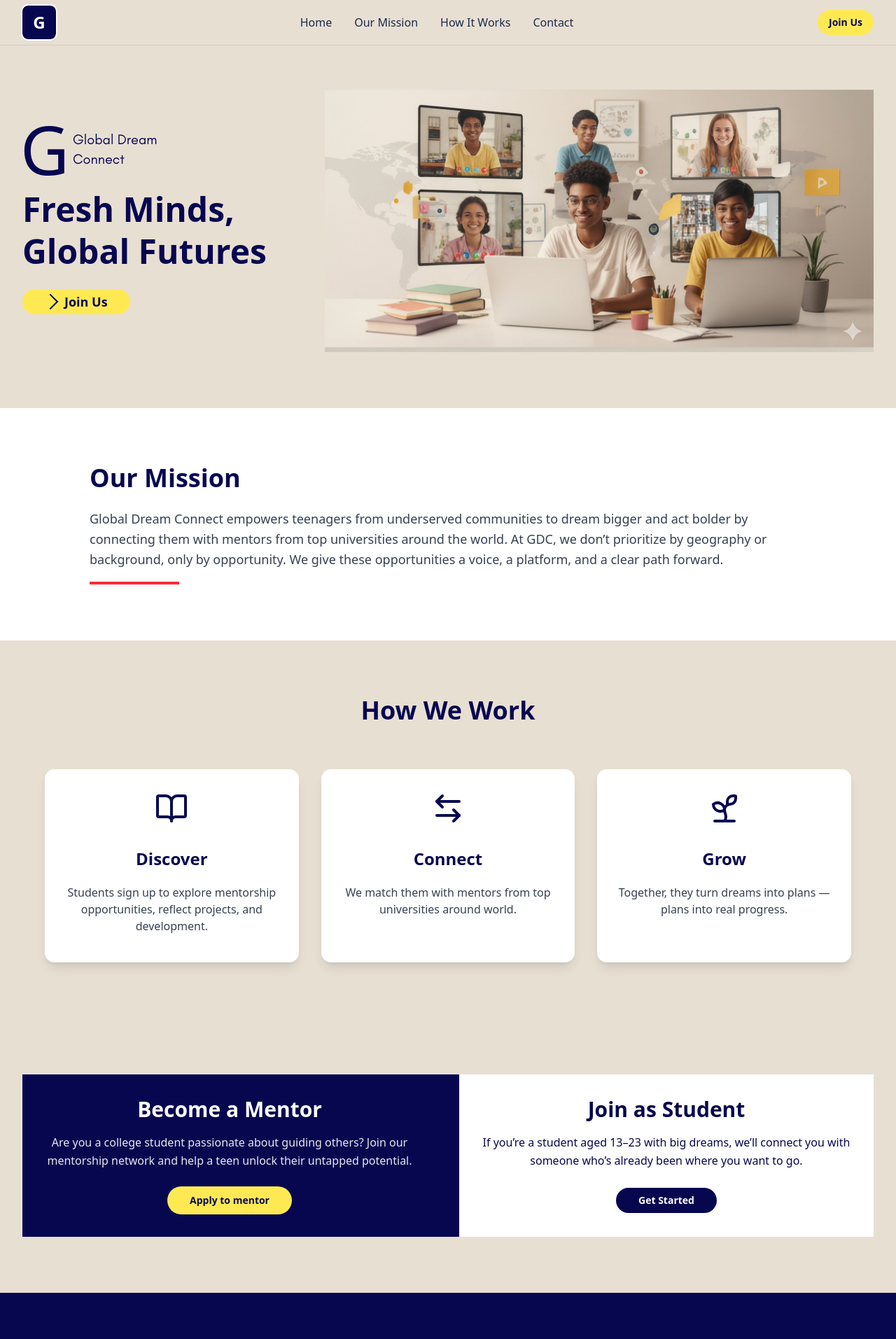
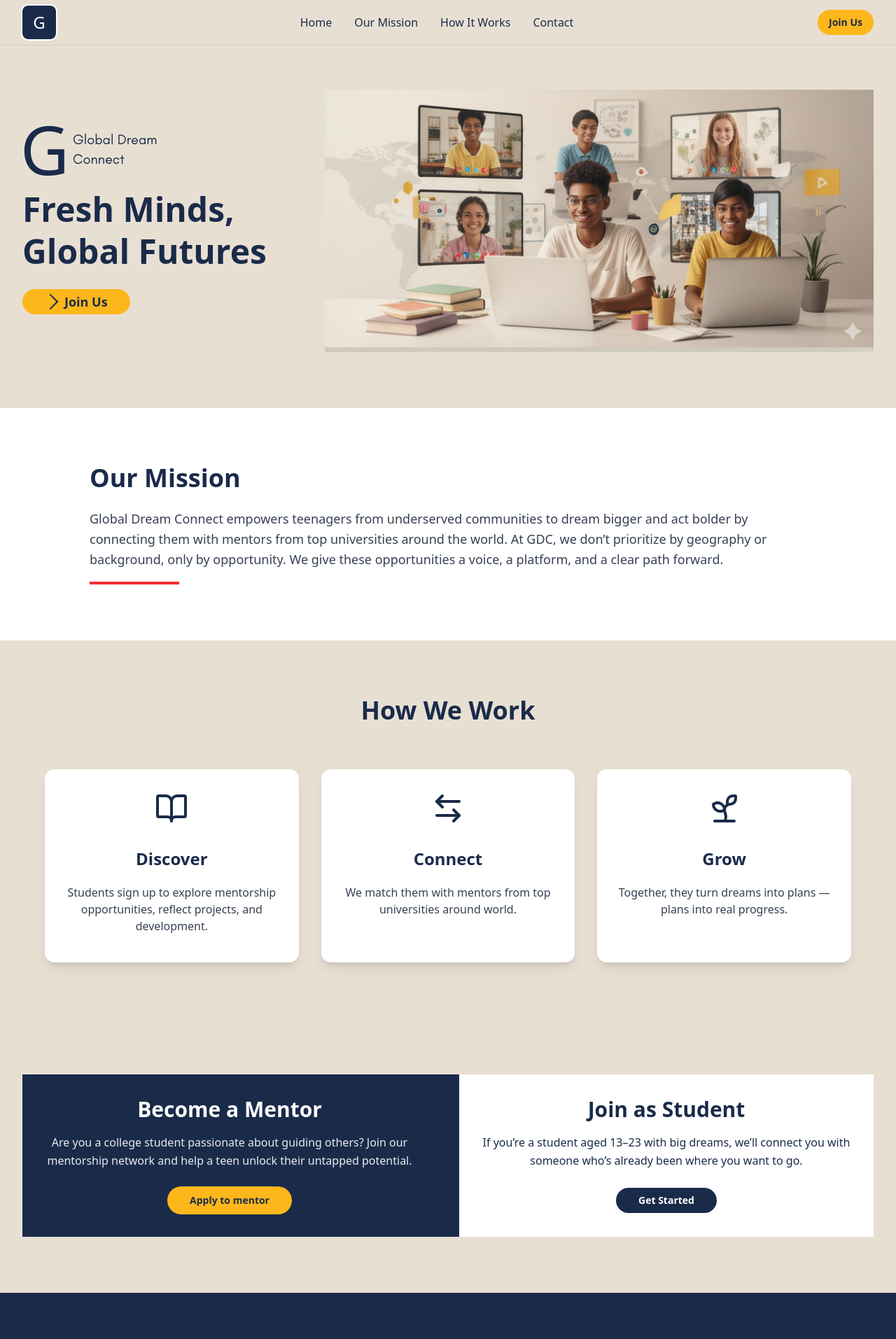
Before and after one commit to Global-Dream-Connect/Testing, a Next.js app: page / in a window 1280 px wide. Shown: the top 1913 px of the page at 70% size. Built offline with nearby package versions, Linux system fonts and the light colour scheme; a web font is replaced by a local one.

Commit message:
typography update

```diff
--- a/src/app/globals.css
+++ b/src/app/globals.css
@@ -86,8 +86,8 @@
   --sidebar-ring: oklch(0.708 0 0);
   --brand-purple: oklch(96.568% 0.01743 289.503);
   --brand-green: oklch(98.727% 0.01754 170.466);
-  --brand-yellow: oklch(92.596% 0.16494 100.846);
-  --brand-blue : oklch(21.088% 0.12437 268.954);
+  --brand-yellow: #fdb71a;
+  --brand-blue : #1a2b4a;
 
 }
 
--- a/src/app/layout.js
+++ b/src/app/layout.js
@@ -49,7 +49,7 @@ export default function RootLayout({ children }) {
   return (
     <html lang="en">
       <body
-        className={`${geistSans.variable} ${geistMono.variable} ${inter.variable} ${poppins.variable} ${grotesque.variable} ${myFont.variable} font-secondary antialiased relative w-full h-max scroll-smooth`}
+        className={` ${inter.variable} ${poppins.variable} ${myFont.variable} font-primary antialiased relative w-full h-max scroll-smooth`}
       >
         <Header1/>
         {children}
--- a/src/app/page.js
+++ b/src/app/page.js
@@ -1,8 +1,6 @@
-import { Reveal, SlideIn } from "@/components/motion/div-reveal";
 import RouteBtn from "@/components/routeBtn";
 import { Button } from "@/components/ui/button";
 import { Card, CardDescription, CardHeader, CardTitle } from "@/components/ui/card";
-import { cn } from "@/lib/utils";
 import { ArrowLeftRight, ArrowRightIcon, ArrowUpRight, BookOpen, FlagTriangleRight, Search, Sprout, Star, UserCheck2Icon, VideoIcon } from "lucide-react";
 import Image from "next/image";
 import Link from "next/link";
@@ -21,11 +19,11 @@ export default function Home() {
                   <span className="text-brand-blue text-7xl font-medium font-primary md:text-8xl">G</span>
                 </div>
                 <div>
-                  <h1 className="text-lg text-[#070750] md:text-xl font-logo">Global Dream</h1>
-                  <h1 className="text-lg text-[#070750] md:text-xl font-logo">Connect</h1>
+                  <h1 className="text-lg text-brand-blue md:text-xl font-logo">Global Dream</h1>
+                  <h1 className="text-lg text-brand-blue md:text-xl font-logo">Connect</h1>
                 </div>
               </div>
-              <h2 className="text-4xl sm:text-5xl font-semibold text-[#070750] mb-6 leading-tight">
+              <h2 className="text-4xl sm:text-5xl font-semibold text-brand-blue mb-6 leading-tight">
                 Fresh Minds,<br />
                 Global Futures
               </h2>
@@ -74,9 +72,9 @@ export default function Home() {
             <Card className="bg-white border-0 shadow-lg hover:shadow-xl transition-shadow">
               <CardHeader className="text-center pb-4">
                 <div className="w-16 h-16 mx-auto mb-4 flex items-center justify-center">
-                  <ArrowLeftRight className="w-12 h-12 text-[#070750]" />
+                  <ArrowLeftRight className="w-12 h-12 text-brand-blue" />
                 </div>
-                <CardTitle className="text-2xl text-[#070750] mb-3">Connect</CardTitle>
+                <CardTitle className="text-2xl text-brand-blue mb-3">Connect</CardTitle>
                 <CardDescription className="text-base text-gray-700">
                   We match them with mentors from top universities around world.
                 </CardDescription>
@@ -86,9 +84,9 @@ export default function Home() {
             <Card className="bg-white border-0 shadow-lg hover:shadow-xl transition-shadow">
               <CardHeader className="text-center pb-4">
                 <div className="w-16 h-16 mx-auto mb-4 flex items-center justify-center">
-                  <Sprout className="w-12 h-12 text-[#070750]" />
+                  <Sprout className="w-12 h-12 text-brand-blue" />
                 </div>
-                <CardTitle className="text-2xl text-[#070750] mb-3">Grow</CardTitle>
+                <CardTitle className="text-2xl text-brand-blue mb-3">Grow</CardTitle>
                 <CardDescription className="text-base text-gray-700">
                   Together, they turn dreams into plans — plans into real progress.
                 </CardDescription>
@@ -125,7 +123,7 @@ export default function Home() {
               <Button
                 size="lg"
                 variant="outline"
-                className="bg-[#070750] border-2 border-white text-white hover:bg-white hover:text-[#1a2b4a] hover:border hover:border-[#1a2b4a] font-semibold px-8 rounded-full"
+                className="bg-brand-blue border-2 border-white text-white hover:bg-white hover:text-[#1a2b4a] hover:border hover:border-[#1a2b4a] font-semibold px-8 rounded-full"
               ><Link href={'/join'}>
 
                 Get Started
--- a/src/components/footer1.jsx
+++ b/src/components/footer1.jsx
@@ -10,7 +10,7 @@ export default function Footer1(){
           <div className="text-center mb-8">
             <div className="flex items-center justify-center gap-3 mb-4">
               <div className="w-12 h-12 bg-white rounded-lg flex items-center justify-center">
-                <span className="text-brand-blue text-3xl font-bold font-primary">G</span>
+                <span className="text-brand-blue text-3xl font-medium font-primary">G</span>
               </div>
               <div className="text-left">
                 <h3 className="text-xl font-logo">Global Dream</h3>
--- a/src/components/logo.jsx
+++ b/src/components/logo.jsx
@@ -3,7 +3,7 @@ import { cn } from "@/lib/utils";
 export default function Logo({className}){
     return(
         <div className={cn('w-12 aspect-square bg-brand-blue rounded-md outline-2 outline-white grid place-items-center text-white',className)}>
-            <span className="text-2xl font-semibold font-primary">G</span>
+            <span className="text-2xl font-medium font-primary">G</span>
 
         </div>
     )
```
